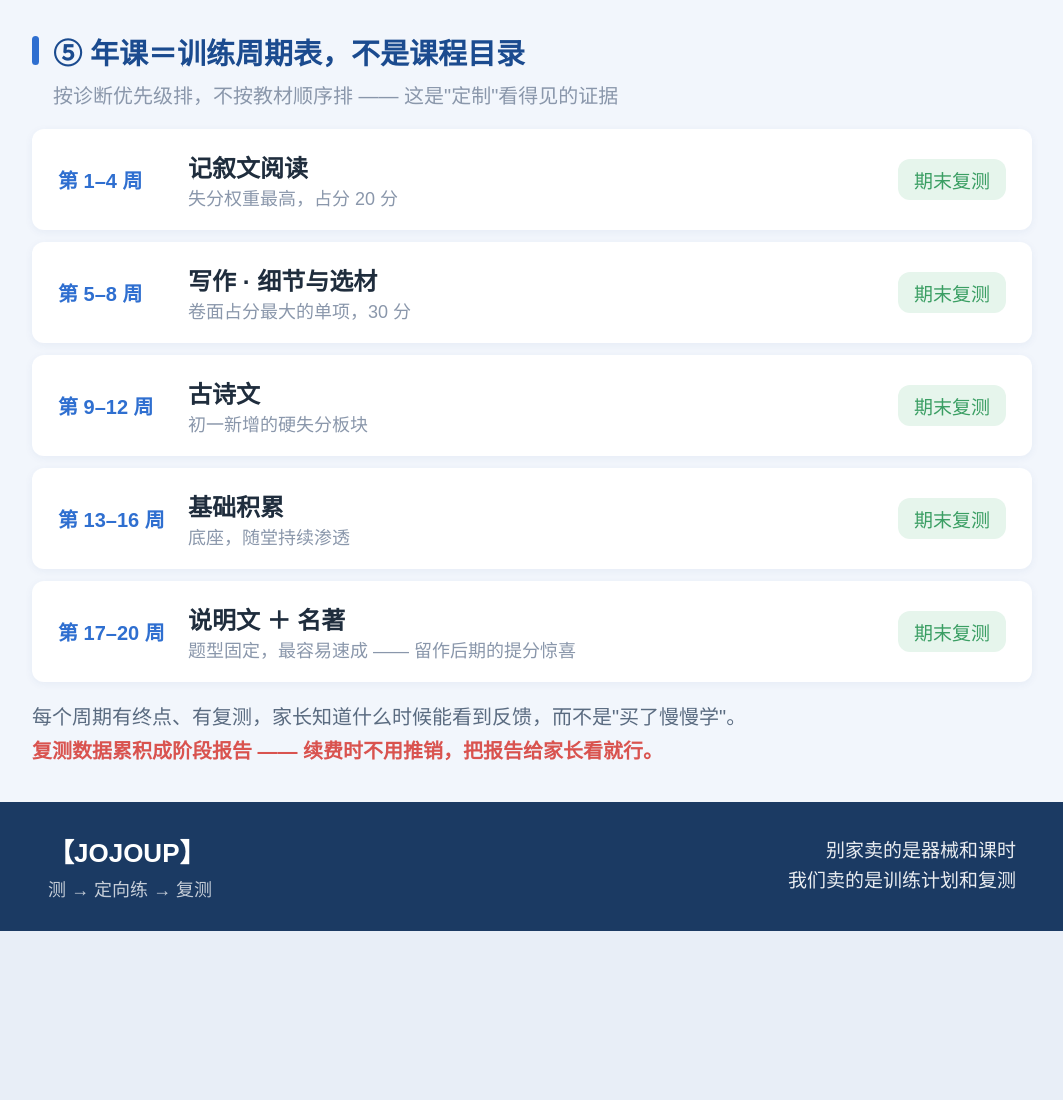
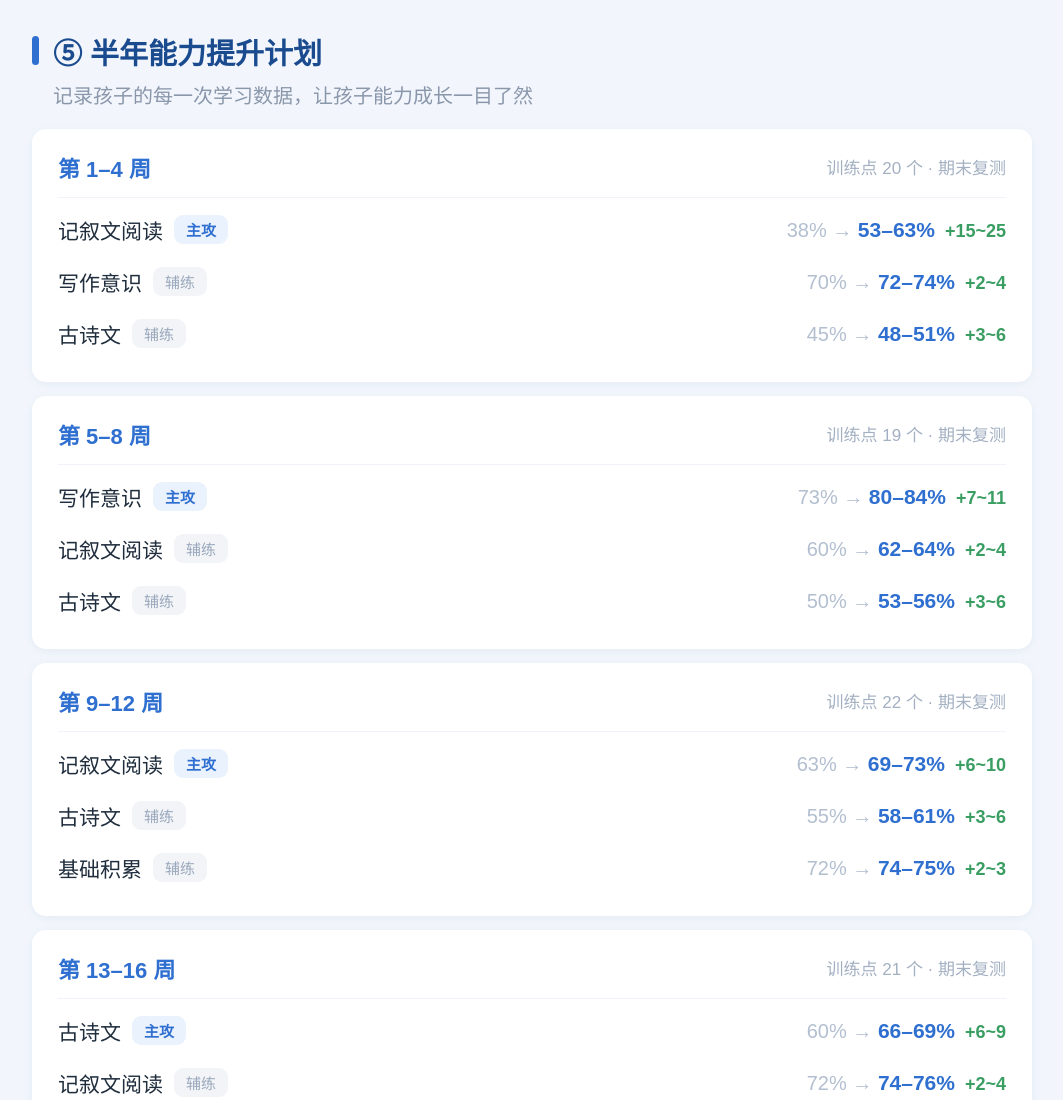
Before and after one commit to pumo0926-cpu/xueqing-report, a plain HTML site: page product.html in a window 1280 px wide. Shown: the part 2460-3560 px from the top of the page, without its empty margins (108-1171 px from the left). Before the commit the page ends 3415 px from the top, so only its background shows below. Drawn offline with Linux system fonts and the light colour scheme.

Commit message:
同步 product.html 至产品示意图最新版
上一次更新只改了源文件，未重新复制到 Pages 入口文件。

Co-Authored-By: Claude Opus 5 <noreply@anthropic.com>

```diff
--- a/product.html
+++ b/product.html
@@ -60,11 +60,28 @@ body{font-family:"PingFang SC","Hiragino Sans GB","Microsoft YaHei",sans-serif;b
 .t-up{background:#e6f5ec;color:#3a9e63}.t-flat{background:#eef1f5;color:#8a97ab}
 
 /* 周期表 */
+.per{background:#fff;border-radius:14px;padding:22px 26px;margin-bottom:14px;box-shadow:0 2px 10px rgba(30,70,140,.06)}
+.per .ph{display:flex;justify-content:space-between;align-items:center;padding-bottom:14px;margin-bottom:6px;border-bottom:1px solid #f0f4fa}
+.per .ph b{font-size:22px;color:#2f6fd0;font-weight:800}
+.per .ph span{font-size:17px;color:#a3b0c2}
+.prow{display:flex;align-items:center;padding:11px 0}
+.prow .nm{flex:1;font-size:21px;color:#1f2d3d;display:flex;align-items:center}
+.prow .rl{font-size:15px;padding:4px 12px;border-radius:9px;margin-left:11px}
+.rl-m{background:#eaf2fd;color:#2f6fd0;font-weight:800}
+.rl-s{background:#f2f4f7;color:#9aa8bc}
+.prow .vv{font-size:20px;color:#b3bfd0;white-space:nowrap}
+.prow .vv b{color:#2f6fd0;font-weight:800;font-size:21px}
+.prow .vv i{font-style:normal;color:#3a9e63;font-weight:800;margin-left:10px;font-size:18px}
 .wk{display:flex;align-items:center;background:#fff;border-radius:12px;padding:20px 26px;margin-bottom:12px;box-shadow:0 2px 8px rgba(30,70,140,.06)}
 .wk .p{width:130px;font-size:20px;font-weight:800;color:#2f6fd0}
 .wk .m{flex:1}
 .wk .m b{font-size:24px;color:#1f2d3d;display:block}
 .wk .m em{font-style:normal;font-size:18px;color:#8a97ab}
+.wkf{display:flex;gap:10px;margin-top:12px}
+.wkf span{font-size:17px;padding:6px 14px;border-radius:10px;background:#f2f6fc;color:#6b7d94;white-space:nowrap;flex-shrink:0}
+.wk .m .wkf span b{display:inline;font-size:18px;color:#1f2d3d;font-weight:800}
+.wkf span.est{background:#eaf2fd;color:#5a80b0}
+.wk .m .wkf span.est b{color:#2f6fd0}
 .wk .r{font-size:19px;color:#3a9e63;background:#e6f5ec;padding:7px 16px;border-radius:12px}
 .ft{background:#1b3a63;color:#fff;padding:30px 56px;display:flex;justify-content:space-between;align-items:center;margin-top:14px}
 .ft b{font-size:26px;font-weight:800}.ft p{font-size:18px;opacity:.75;margin-top:6px}
@@ -152,14 +169,14 @@ body{font-family:"PingFang SC","Hiragino Sans GB","Microsoft YaHei",sans-serif;b
 </div>
 
 <div class="sec">
-  <div class="sec-t"><i></i>⑤ 年课＝训练周期表，不是课程目录</div>
-  <div class="sec-s">按诊断优先级排，不按教材顺序排 —— 这是"定制"看得见的证据</div>
-  <div class="wk"><div class="p">第 1–4 周</div><div class="m"><b>记叙文阅读</b><em>失分权重最高，占分 20 分</em></div><div class="r">期末复测</div></div>
-  <div class="wk"><div class="p">第 5–8 周</div><div class="m"><b>写作 · 细节与选材</b><em>卷面占分最大的单项，30 分</em></div><div class="r">期末复测</div></div>
-  <div class="wk"><div class="p">第 9–12 周</div><div class="m"><b>古诗文</b><em>初一新增的硬失分板块</em></div><div class="r">期末复测</div></div>
-  <div class="wk"><div class="p">第 13–16 周</div><div class="m"><b>基础积累</b><em>底座，随堂持续渗透</em></div><div class="r">期末复测</div></div>
-  <div class="wk"><div class="p">第 17–20 周</div><div class="m"><b>说明文 ＋ 名著</b><em>题型固定，最容易速成 —— 留作后期的提分惊喜</em></div><div class="r">期末复测</div></div>
-  <div class="legend" style="margin-top:18px">每个周期有终点、有复测，家长知道什么时候能看到反馈，而不是"买了慢慢学"。<br>
+  <div class="sec-t"><i></i>⑤ 半年能力提升计划</div>
+  <div class="sec-s">记录孩子的每一次学习数据，让孩子能力成长一目了然</div>
+  <div class="per"><div class="ph"><b>第 1–4 周</b><span>训练点 20 个 · 期末复测</span></div><div class="prow"><div class="nm">记叙文阅读<span class="rl rl-m">主攻</span></div><div class="vv">38% → <b>53–63%</b><i>+15~25</i></div></div><div class="prow"><div class="nm">写作意识<span class="rl rl-s">辅练</span></div><div class="vv">70% → <b>72–74%</b><i>+2~4</i></div></div><div class="prow"><div class="nm">古诗文<span class="rl rl-s">辅练</span></div><div class="vv">45% → <b>48–51%</b><i>+3~6</i></div></div></div>
+  <div class="per"><div class="ph"><b>第 5–8 周</b><span>训练点 19 个 · 期末复测</span></div><div class="prow"><div class="nm">写作意识<span class="rl rl-m">主攻</span></div><div class="vv">73% → <b>80–84%</b><i>+7~11</i></div></div><div class="prow"><div class="nm">记叙文阅读<span class="rl rl-s">辅练</span></div><div class="vv">60% → <b>62–64%</b><i>+2~4</i></div></div><div class="prow"><div class="nm">古诗文<span class="rl rl-s">辅练</span></div><div class="vv">50% → <b>53–56%</b><i>+3~6</i></div></div></div>
+  <div class="per"><div class="ph"><b>第 9–12 周</b><span>训练点 22 个 · 期末复测</span></div><div class="prow"><div class="nm">记叙文阅读<span class="rl rl-m">主攻</span></div><div class="vv">63% → <b>69–73%</b><i>+6~10</i></div></div><div class="prow"><div class="nm">古诗文<span class="rl rl-s">辅练</span></div><div class="vv">55% → <b>58–61%</b><i>+3~6</i></div></div><div class="prow"><div class="nm">基础积累<span class="rl rl-s">辅练</span></div><div class="vv">72% → <b>74–75%</b><i>+2~3</i></div></div></div>
+  <div class="per"><div class="ph"><b>第 13–16 周</b><span>训练点 21 个 · 期末复测</span></div><div class="prow"><div class="nm">古诗文<span class="rl rl-m">主攻</span></div><div class="vv">60% → <b>66–69%</b><i>+6~9</i></div></div><div class="prow"><div class="nm">记叙文阅读<span class="rl rl-s">辅练</span></div><div class="vv">72% → <b>74–76%</b><i>+2~4</i></div></div><div class="prow"><div class="nm">写作意识<span class="rl rl-s">辅练</span></div><div class="vv">83% → <b>84–85%</b><i>+1~2</i></div></div></div>
+  <div class="per"><div class="ph"><b>第 17–20 周</b><span>训练点 22 个 · 期末复测</span></div><div class="prow"><div class="nm">记叙文阅读<span class="rl rl-m">主攻</span></div><div class="vv">75% → <b>78–81%</b><i>+3~6</i></div></div><div class="prow"><div class="nm">基础积累<span class="rl rl-s">辅练</span></div><div class="vv">75% → <b>76–77%</b><i>+1~2</i></div></div><div class="prow"><div class="nm">古诗文<span class="rl rl-s">辅练</span></div><div class="vv">68% → <b>70–71%</b><i>+2~3</i></div></div></div>
+  <div class="legend" style="margin-top:18px">每期<b>一个主攻 ＋ 两个辅练</b>，不是一次只碰一块——语文的板块需要滚动，隔太久不碰就会退。<br>各期的起点是<b>上一期的终点</b>，数字是累计的，不是每次都从诊断那天算。<br>"预计"给的是<b>掌握度区间，不是分数</b>，依据是当前掌握度与训练点数量，<b>每期复测校准一次</b>。<br>
   <b>复测数据累积成阶段报告 —— 续费时不用推销，把报告给家长看就行。</b></div>
 </div>
 
```
